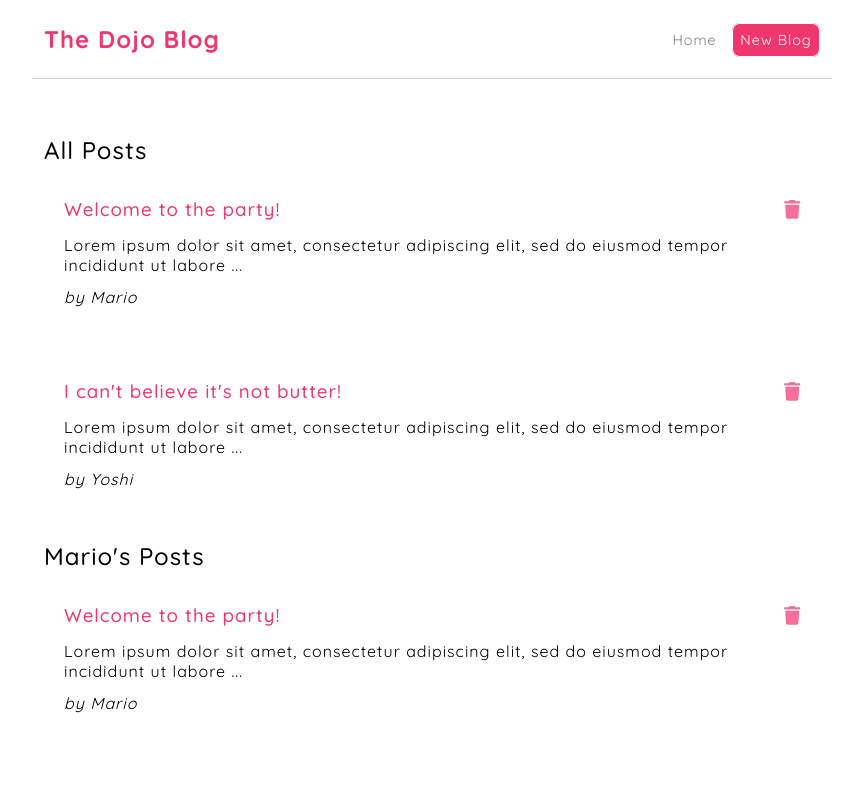
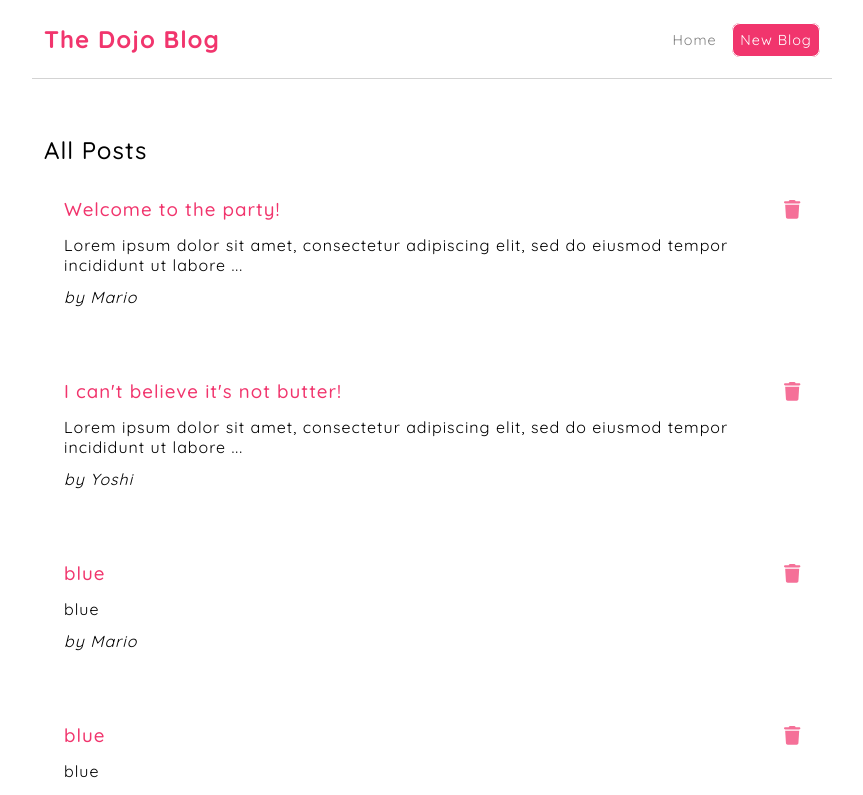
Before and after one commit to Ryhhill1998/dojo-blog-react, a React (Create React App) app: page / in a window 1280 px wide. Shown: the top 795 px of the page, without its empty margins (208-1071 px from the left). Built offline with nearby package versions, Linux system fonts and the light colour scheme; data requests are answered from the project's data file.

Commit message:
Added ability to add new posts to json server

```diff
--- a/data/db.json
+++ b/data/db.json
@@ -11,6 +11,72 @@
       "title": "I can't believe it's not butter!",
       "content": "Lorem ipsum dolor sit amet, consectetur adipiscing elit, sed do eiusmod tempor incididunt ut labore et dolore magna aliqua. Sed augue lacus viverra vitae. Scelerisque felis imperdiet proin fermentum leo. At volutpat diam ut venenatis tellus in metus vulputate eu. In aliquam sem fringilla ut morbi tincidunt augue. Dolor sit amet consectetur adipiscing. Mauris augue neque gravida in. Suspendisse faucibus interdum posuere lorem ipsum dolor sit. Erat pellentesque adipiscing commodo elit at imperdiet dui accumsan. Eros donec ac odio tempor orci dapibus ultrices. Vitae auctor eu augue ut lectus arcu bibendum at. Lorem ipsum dolor sit amet consectetur adipiscing. Cursus metus aliquam eleifend mi in nulla posuere. Ullamcorper velit sed ullamcorper morbi tincidunt ornare massa. Sit amet venenatis urna cursus eget nunc scelerisque.",
       "author": "Yoshi"
+    },
+    {
+      "title": "blue",
+      "content": "blue",
+      "author": "Mario",
+      "id": "XQ5LPV9"
+    },
+    {
+      "title": "blue",
+      "content": "blue",
+      "author": "Mario",
+      "id": "diIQQyh"
+    },
+    {
+      "title": "blue",
+      "content": "blue",
+      "author": "Mario",
+      "id": "BmyJP7_"
+    },
+    {
+      "title": "blue",
+      "content": "blue",
+      "author": "Mario",
+      "id": "0aybqTN"
+    },
+    {
+      "title": "blue",
+      "content": "blue",
+      "author": "Mario",
+      "id": "nls6a6v"
+    },
+    {
+      "title": "blue",
+      "content": "blue",
+      "author": "Mario",
+      "id": "CquPZKt"
+    },
+    {
+      "title": "blue",
+      "content": "blue",
+      "author": "Mario",
+      "id": "m_w380a"
+    },
+    {
+      "title": "blue",
+      "content": "blue",
+      "author": "Mario",
+      "id": "3Z4lZlf"
+    },
+    {
+      "title": "blue",
+      "content": "blue",
+      "author": "Mario",
+      "id": "uQiFTnM"
+    },
+    {
+      "title": "blue",
+      "content": "blue",
+      "author": "Mario",
+      "id": "KNKEu9K"
+    },
+    {
+      "title": "blue",
+      "content": "blue",
+      "author": "Mario",
+      "id": "WsGzE6F"
     }
   ]
 }
--- a/src/features/posts/postsSlice.js
+++ b/src/features/posts/postsSlice.js
@@ -2,7 +2,7 @@ import {createAsyncThunk, createSlice, nanoid} from '@reduxjs/toolkit';
 
 const initialState = {
     allPosts: [],
-    status: "idle", // "idle" | "loading" | "success" | "fail"
+    status: "idle", // "idle" | "pending" | "success" | "fail"
     error: null
 };
 
@@ -10,6 +10,16 @@ const POSTS_URL = "http://localhost:8001/posts";
 
 export const fetchPosts = createAsyncThunk("posts/fetchPosts", async() => {
     const response = await fetch(POSTS_URL);
+    return await response.json();
+});
+
+export const addNewPost = createAsyncThunk("posts/addNewPost", async(post) => {
+    const response = await fetch(POSTS_URL, {
+        method: "POST",
+        headers: {"Content-Type": "application/json"},
+        body: JSON.stringify(post)
+    });
+
     return await response.json();
 });
 
@@ -37,7 +47,7 @@ export const postsSlice = createSlice({
     extraReducers: builder => {
         builder
             .addCase(fetchPosts.pending, (state, action) => {
-                state.status = "loading";
+                state.status = "pending";
             })
             .addCase(fetchPosts.fulfilled, (state, action) => {
                 state.status = "success";
@@ -46,7 +56,11 @@ export const postsSlice = createSlice({
             .addCase(fetchPosts.rejected, (state, action) => {
                 state.status = "fail";
                 state.error = action.error.message;
-            });
+            })
+            .addCase(addNewPost.fulfilled, (state, action) => {
+                state.status = "success";
+                state.allPosts.push(action.payload);
+            })
     }
 });
 
--- a/src/routes/Create/Create.jsx
+++ b/src/routes/Create/Create.jsx
@@ -5,7 +5,7 @@ import {useState} from "react";
 import {useNavigate} from "react-router-dom";
 
 import {useDispatch} from "react-redux";
-import {addPost} from "../../features/posts/postsSlice";
+import {addNewPost} from "../../features/posts/postsSlice";
 
 const defaultFormFields = {
     title: "",
@@ -16,7 +16,6 @@ const defaultFormFields = {
 const Create = () => {
 
     const [formFields, setFormFields] = useState(defaultFormFields);
-
     const {title, content, author} = formFields;
 
     const dispatch = useDispatch();
@@ -34,7 +33,8 @@ const Create = () => {
 
     const handleFormSubmitted = (e) => {
         e.preventDefault();
-        dispatch(addPost(formFields));
+        dispatch(addNewPost(formFields));
+        setFormFields(defaultFormFields);
         navigate("/");
     };
 
@@ -62,7 +62,7 @@ const Create = () => {
                     </select>
                 </label>
 
-                <button type="submit" >
+                <button type="submit">
                     Add <FontAwesomeIcon icon={faPlus} className="close-button icon"/>
                 </button>
             </form>
--- a/src/routes/Home/Home.jsx
+++ b/src/routes/Home/Home.jsx
@@ -17,7 +17,7 @@ const Home = () => {
 
     return (
         <div className="container home">
-            {postsStatus === "loading" && <p>Loading...</p>}
+            {postsStatus === "pending" && <p>Loading...</p>}
 
             {allPosts.length > 0 &&
                 <>
```
